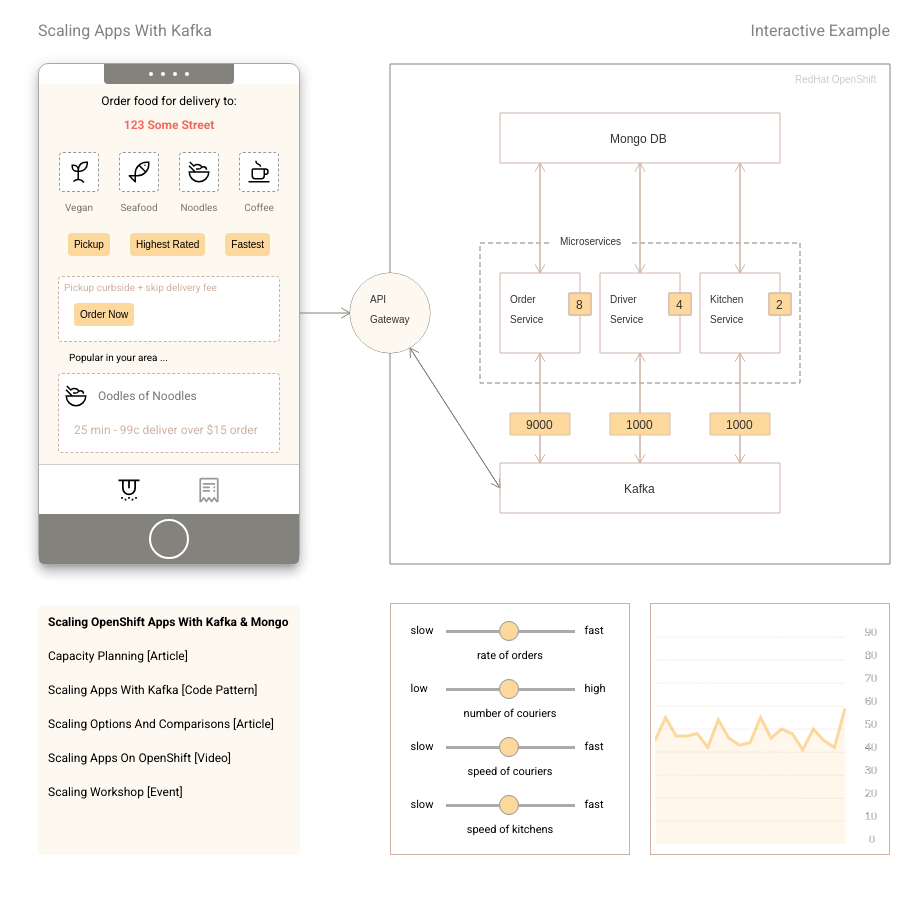
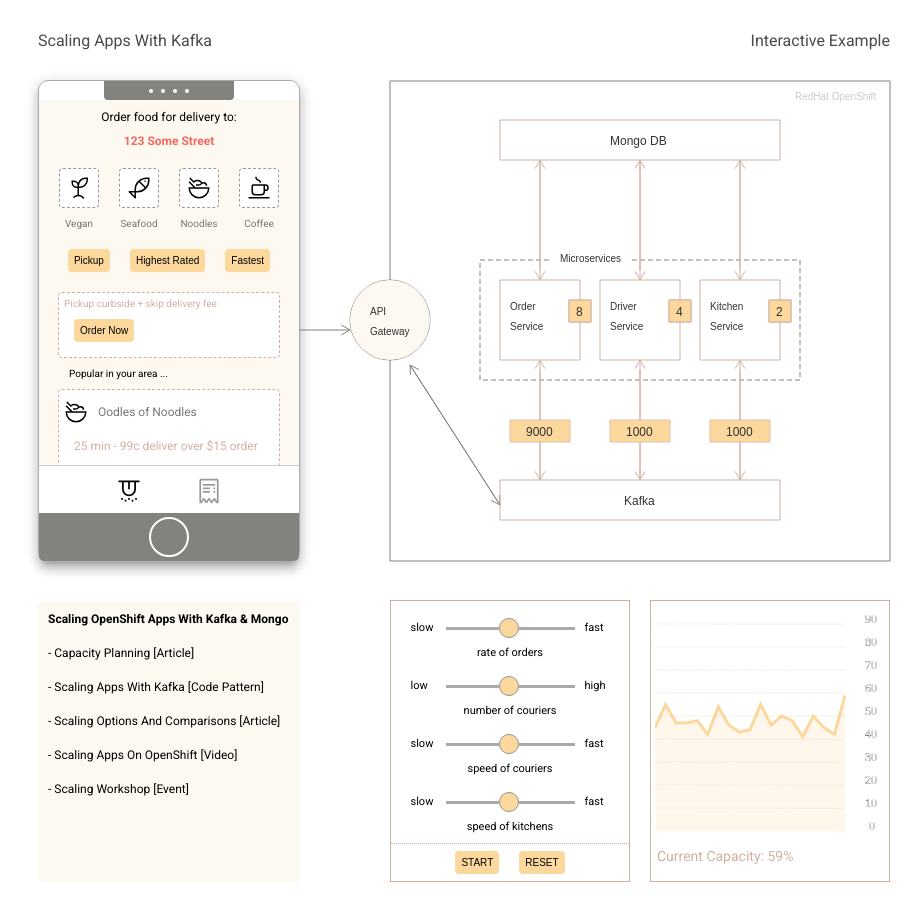
Before and after one commit to IBM/scaling-apps-with-kafka, a website: page index.html in a window 1280 px wide. Shown: the whole page, without its empty margins (171-1093 px from the left). Drawn offline with Linux system fonts and the light colour scheme.

Commit message:
adding some more controls and refinement

```diff
--- a/components/graph.html
+++ b/components/graph.html
@@ -1,2 +1,20 @@
+<style>
+
+.percentage{
+    height: 40px;
+    font-size: 14px;
+    display: flex;
+    flex-direction: row;
+    justify-content: flex-start;
+    align-items: center;
+    justify-items: center;
+    margin: 5px;
+    margin-left: 2px;
+    font-weight: normal;
+    color: #cfb1a4;
+}
+
+</style>
+
 <canvas id="graph" width="230" height="230"></canvas>
-<!-- <h2 id="percent"></h2> -->
+<h2 class="percentage" id="percent"></h2>
--- a/components/graph.js
+++ b/components/graph.js
@@ -31,7 +31,7 @@
         this.data.push(value);
         this.data.shift();
         while(true) {
-            // // percent.innerText = data[data.length - 1] + "%";
+            this.percent.innerText = "Current Capacity: " + this.data[this.data.length - 1] + "%";
             value = Math.floor(Math.random() * (max - min) + min)
             this.data.push(value);
             this.data.shift();
@@ -111,9 +111,10 @@
         var sr = this.shadowRoot;
         this.canvas = sr.getElementById("graph");
         this.context = this.canvas.getContext("2d");
+        this.percent = sr.getElementById("percent");
         this.updateData();
         this.render(this.context);
-        // var percent = document.getElementById("percent");
+
     }
 
 
--- a/components/phone.html
+++ b/components/phone.html
@@ -1,7 +1,7 @@
 <!-- template id="phone" -->
 <style>
     .frame {
-        height: 500px;
+        height: 480px;
         width: 260px;
         border-radius: 10px;
         display: flex;
--- a/index.html
+++ b/index.html
@@ -32,15 +32,15 @@
                 </div>
                 <section class="linksarea">
                     <div class="linkstitle">Scaling OpenShift Apps With Kafka & Mongo</div>
-                    <div class="scalinglink">Capacity Planning [Article]</div>
-                    <div class="scalinglink">Scaling Apps With Kafka [Code Pattern]</div>
-                    <div class="scalinglink">Scaling Options And Comparisons [Article]</div>
-                    <div class="scalinglink">Scaling Apps On OpenShift [Video]</div>
-                    <div class="scalinglink">Scaling Workshop [Event]</div>
+                    <div class="scalinglink"> - Capacity Planning [Article]</div>
+                    <div class="scalinglink"> - Scaling Apps With Kafka [Code Pattern]</div>
+                    <div class="scalinglink"> - Scaling Options And Comparisons [Article]</div>
+                    <div class="scalinglink"> - Scaling Apps On OpenShift [Video]</div>
+                    <div class="scalinglink"> - Scaling Workshop [Event]</div>
                 </section>
             </section>
             <section class="architecturearea">
-                <canvas class="architecture" id="myCanvas" width="600" height="520">
+                <canvas class="architecture" id="myCanvas" width="600" height="500">
                     Your browser does not support the HTML canvas tag.
                 </canvas>
                 <section class="management">
@@ -50,16 +50,19 @@
                         <slider-element title="number of couriers" left="low" right="high"></slider-element>
                         <slider-element title="speed of couriers" left="slow" right="fast"></slider-element>
                         <slider-element title="speed of kitchens" left="slow" right="fast"></slider-element>
+                        <section class="controlbuttons">
+                            <button class="controlbutton">START</button>
+                            <button class="controlbutton">RESET</button>
+
+                        </section>
+
                     </div>
                     <div class="analysis">
-                        <!-- <canvas id="graph"  width="238" height="250"></canvas>
-                        <h2 id="percent"></h2> -->
                         <graph-element></graph-element>
                     </div>
                 </section>
             </section>
         </div>
-        <!-- </section> -->
 </body>
 <script src="./components/navigationbutton.js"></script>
 <script src="./components/navigation.js"></script>
@@ -67,7 +70,6 @@
 <script src="./components/receipt.js"></script>
 <script src="./components/phone.js"></script>
 <script src="./components/slider.js"></script>
+<script src="./components/graph.js"></script>
 <script src="./logic/kafka.js"></script>
-<script src="./components/graph.js"></script>
-
 </html>
--- a/logic/kafka.js
+++ b/logic/kafka.js
@@ -27,7 +27,7 @@
         ctx.beginPath();
         ctx.lineWidth = "1";
         ctx.strokeStyle = "#84827C";
-        ctx.rect(this.x, this.y, 500, 500);
+        ctx.rect(this.x, this.y, 500, 480);
         ctx.stroke();
 
         ctx.font = "10px Arial";
@@ -43,14 +43,14 @@
         ctx.lineWidth = "1";
         ctx.beginPath();
         ctx.fillStyle = "#FDF9F0";
-        ctx.arc(this.x, 250, radius, 0, 2 * Math.PI);
+        ctx.arc(this.x, 240, radius, 0, 2 * Math.PI);
         ctx.stroke();
         ctx.fill();
 
         ctx.font = "10px Arial";
         ctx.fillStyle = "#333333";
-        ctx.fillText("API", this.x-20, 240);
-        ctx.fillText("Gateway", this.x-20, 260);
+        ctx.fillText("API", this.x-20, 235);
+        ctx.fillText("Gateway", this.x-20, 255);
 
         ctx.beginPath();
         this.drawArrow(ctx, 110, 285, 200, 425);
@@ -68,11 +68,11 @@
         ctx.lineWidth = "1";
         ctx.setLineDash([]);
         ctx.strokeStyle = "#CFB2A6";
-        ctx.rect(200, 400, 280, 50);
+        ctx.rect(200, 400, 280, 40);
         ctx.stroke();
         ctx.font = "12px Arial";
         ctx.fillStyle = "#333333";
-        ctx.fillText("Kafka", 324, 430);
+        ctx.fillText("Kafka", 324, 425);
     }
 
     drawMongo(ctx) {
@@ -82,19 +82,19 @@
         ctx.lineWidth = "1";
         ctx.setLineDash([]);
         ctx.strokeStyle = "#CFB2A6";
-        ctx.rect(200, 50, 280, 50);
+        ctx.rect(200, 40, 280, 40);
         ctx.stroke();
         ctx.font = "12px Arial";
         ctx.fillStyle = "#333333";
-        ctx.fillText("Mongo DB", 310, 80);
+        ctx.fillText("Mongo DB", 310, 65);
 
         ctx.beginPath();
-        this.drawArrow(ctx, 240, 210, 240, 100);
-        this.drawArrow(ctx, 340, 210, 340, 100);
-        this.drawArrow(ctx, 440, 210, 440, 100);
-        this.drawArrow(ctx, 240, 100, 240, 210);
-        this.drawArrow(ctx, 340, 100, 340, 210);
-        this.drawArrow(ctx, 440, 100, 440, 210);
+        this.drawArrow(ctx, 240, 190, 240, 80);
+        this.drawArrow(ctx, 340, 190, 340, 80);
+        this.drawArrow(ctx, 440, 190, 440, 80);
+        this.drawArrow(ctx, 240, 80, 240, 200);
+        this.drawArrow(ctx, 340, 80, 340, 200);
+        this.drawArrow(ctx, 440, 80, 440, 200);
         ctx.stroke();
 
     }
@@ -105,7 +105,7 @@
         ctx.lineWidth = "1";
         ctx.setLineDash([5, 3]);
         ctx.strokeStyle = "#84827C";
-        ctx.rect(180, 180, 320, 140);
+        ctx.rect(180, 180, 320, 120);
         ctx.stroke();
         ctx.beginPath();
         ctx.lineWidth = "1";
@@ -117,9 +117,9 @@
         ctx.font = "10px Arial";
         ctx.fillStyle = "#333333";
         ctx.fillText("Microservices", 260, 182);
-        this.drawService(ctx, 200, 210, 'Order', 8);
-        this.drawService(ctx, 300, 210, 'Driver', 4);
-        this.drawService(ctx, 400, 210, 'Kitchen', 2);
+        this.drawService(ctx, 200, 200, 'Order', 8);
+        this.drawService(ctx, 300, 200, 'Driver', 4);
+        this.drawService(ctx, 400, 200, 'Kitchen', 2);
     }
 
     drawService(ctx, x, y, label, workers) {
@@ -153,9 +153,9 @@
     drawKafkaTopics(ctx) {
         this.log('Drawing Kafka Topics');
         ctx.beginPath();
-        this.drawArrow(ctx, 240, 400, 240, 290);
-        this.drawArrow(ctx, 340, 400, 340, 290);
-        this.drawArrow(ctx, 440, 400, 440, 290);
+        this.drawArrow(ctx, 240, 400, 240, 280);
+        this.drawArrow(ctx, 340, 400, 340, 280);
+        this.drawArrow(ctx, 440, 400, 440, 280);
         this.drawArrow(ctx, 240, 290, 240, 400);
         this.drawArrow(ctx, 340, 290, 340, 400);
         this.drawArrow(ctx, 440, 290, 440, 400);
@@ -167,9 +167,9 @@
         ctx.setLineDash([]);
         ctx.strokeStyle = "#CFB2A6";
         ctx.fillStyle = "#FCD89D";
-        ctx.rect(210, 350, 60, 22);
-        ctx.rect(310, 350, 60, 22);
-        ctx.rect(410, 350, 60, 22);
+        ctx.rect(210, 340, 60, 22);
+        ctx.rect(310, 340, 60, 22);
+        ctx.rect(410, 340, 60, 22);
 
         ctx.stroke();
         ctx.fill();
@@ -177,9 +177,9 @@
         ctx.fillStyle = "#333333";
         ctx.font = "12px Arial";
 
-        ctx.fillText("9000", 226, 366);
-        ctx.fillText("1000", 326, 366);
-        ctx.fillText("1000", 426, 366);
+        ctx.fillText("9000", 226, 356);
+        ctx.fillText("1000", 326, 356);
+        ctx.fillText("1000", 426, 356);
 
         ctx.stroke();
     }
--- a/style/style.css
+++ b/style/style.css
@@ -23,12 +23,13 @@
 }
 
 .appname{
-    color:var(--loyalty-phone-color);
+    /* font-weight:bold; */
+    color:var(--loyalty-text-color);
 }
 
 .info{
-    fomt-weight:bold;
-    color:var(--loyalty-phone-color);
+    /* font-weight:bold; */
+    color:var(--loyalty-text-color);
 }
 
 .container {
@@ -50,7 +51,7 @@
 .grid-container {
     display: grid;
     grid-template-columns: 262px 600px;
-    grid-template-rows: 60px 640px 260;
+    grid-template-rows: 80px 620px 280px;
     gap: 0px 0px;
     height:1000px;
     grid-template-areas:
@@ -76,7 +77,7 @@
     justify-content: space-between;
     align-items: center;
     width: 100%;
-    height: 60px;
+    height: 80px;
 }
 
 .appname {
@@ -106,7 +107,7 @@
 .controls{
     border: 1px solid #cfb1a4;
     width:238px;
-    height:250px;
+    height:280px;
     margin:20px;
     margin-left:0;
 }
@@ -114,7 +115,7 @@
 .analysis{
     border: 1px solid #cfb1a4;
     width:238px;
-    height:250px;
+    height:280px;
     margin:20px;
     margin-right:0;
     margin-left:0;
@@ -127,7 +128,7 @@
 .linksarea{
     background: #fdf9f0;
     margin-top: 40px;
-    height: 250px;
+    height: 280px;
     border-radius: 4px;
 }
 
@@ -142,3 +143,22 @@
     font-size: 12px;
     padding: 10px;
 }
+
+.controlbuttons{
+    display: flex;
+    flex-direction: row;
+    justify-content: center;
+    align-items: center;
+    border-top: 1px dotted #cfb1a4;
+    margin-top: 10px;
+    height: 36px;
+}
+
+.controlbutton{
+    background: #fcd89d;
+    border: none;
+    font-size: 10px;
+    margin: 10px;
+    padding: 6px;
+    border-radius: 4px;
+}
```
Also changed, not shown: components/architecture.html (added), components/architecture.js (added).
